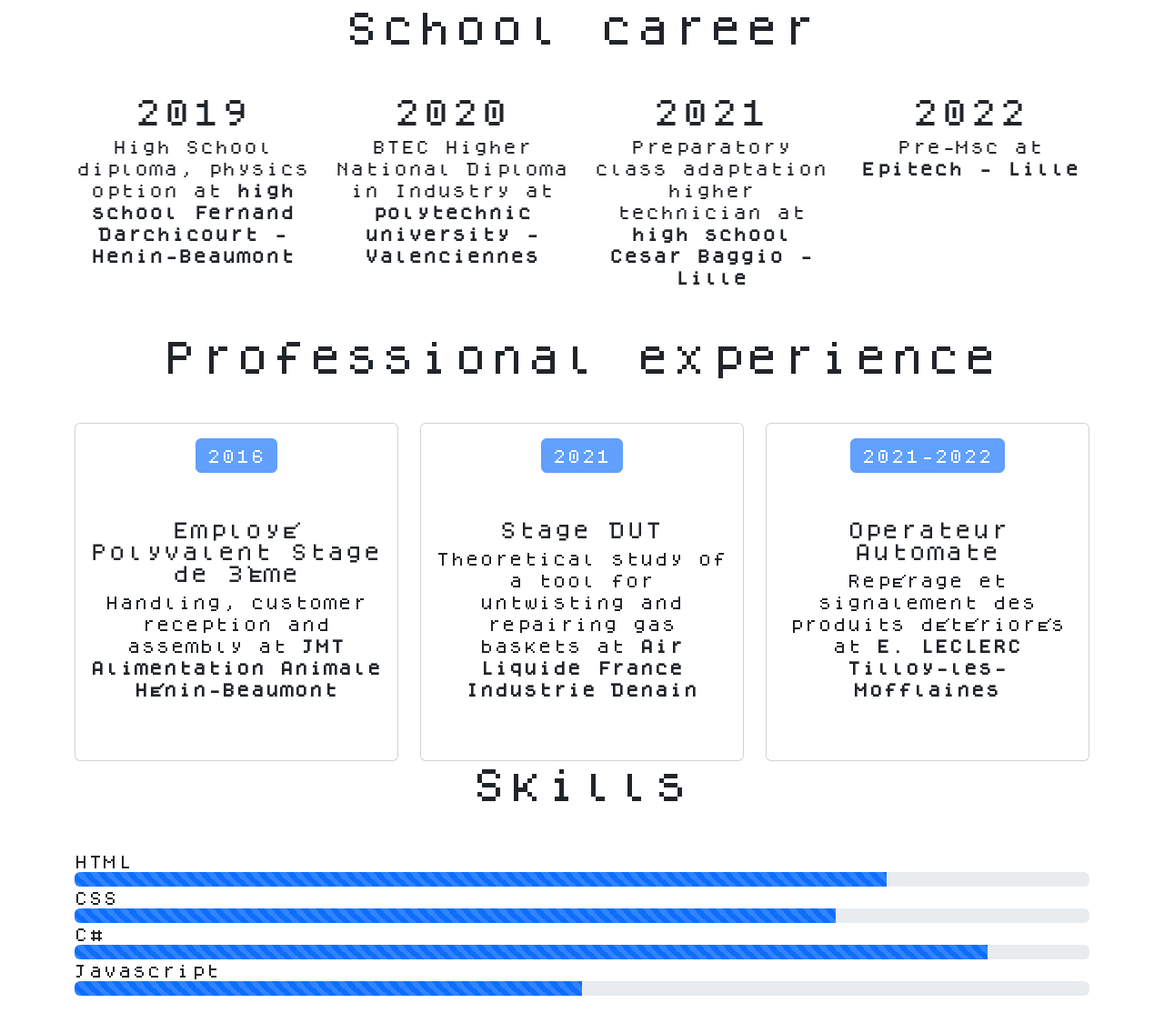
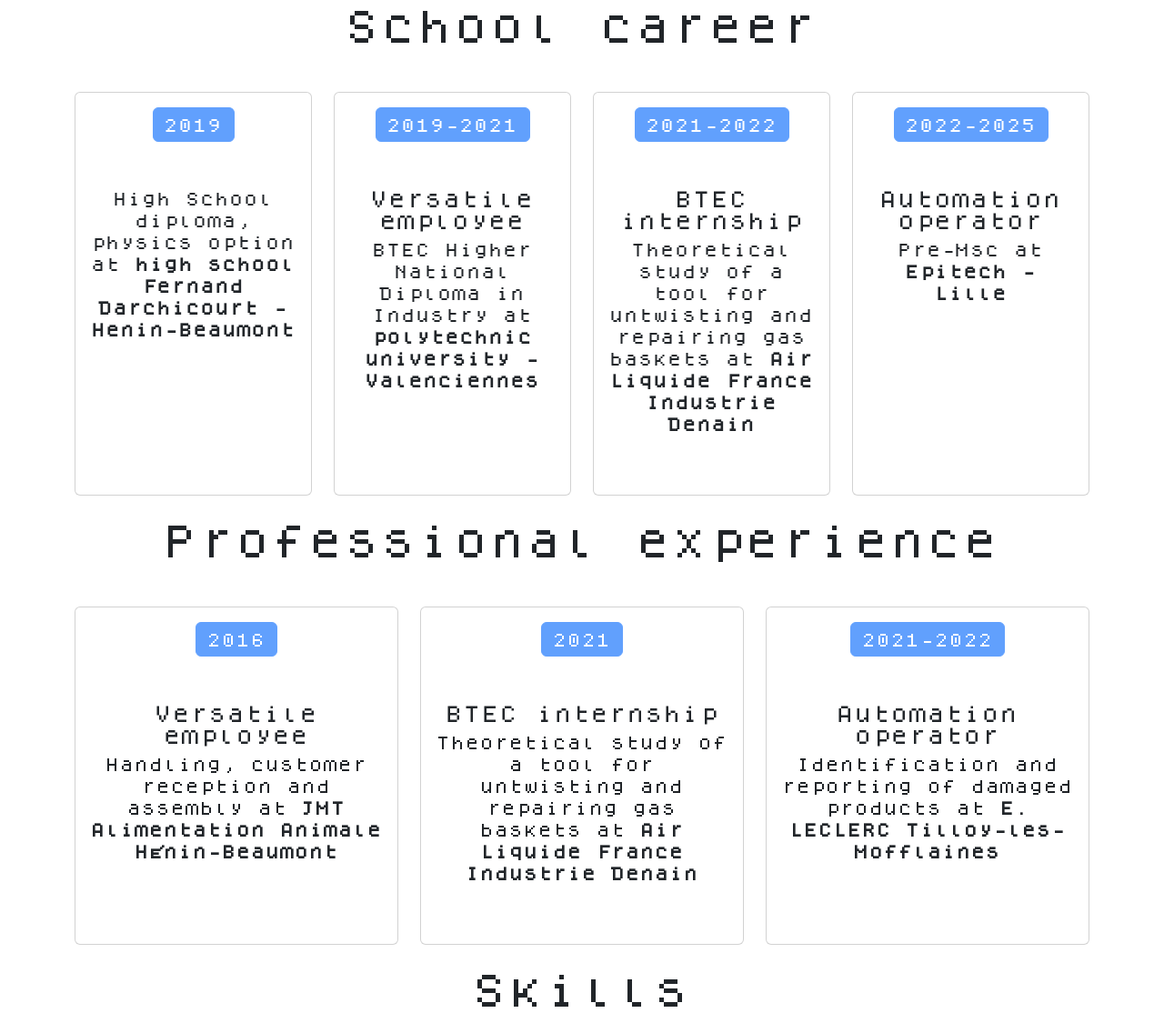
Before and after one commit to lavallemarcaurele/lavallemarcaurele.github.io, a plain HTML site: page creator.html in a window 1280 px wide. Shown: the part 670-1784 px from the top of the page at 91% size. Drawn offline with nearby package versions, Linux system fonts and the light colour scheme.

Commit message:
finished project

```diff
--- a/creator.html
+++ b/creator.html
@@ -8,6 +8,7 @@
     <link href="https://cdn.jsdelivr.net/npm/bootstrap@5.2.1/dist/css/bootstrap.min.css" rel="stylesheet"
         integrity="sha384-iYQeCzEYFbKjA/T2uDLTpkwGzCiq6soy8tYaI1GyVh/UjpbCx/TYkiZhlZB6+fzT" crossorigin="anonymous">
     <link rel="stylesheet" href="style.css">
+    <link rel="icon" href="asset/image/icon/zombi.png" />
     <title>Digital Resume</title>
 </head>
 
@@ -43,40 +44,71 @@
             <!--photo and resume-->
             <div class="row">
                 <div class="image col-xs-12 col-sm-12 col-md-6">
-                    <img src="asset/image/photo(1).jpg" class="img-fluid text-center" alt="photo" width="400">
+                    <img src="asset/image/photo(1).jpg" class="img-fluid img-thumbnail text-center" alt="photo"
+                        width="400">
                 </div>
 
                 <div class="align-self-center col-xs-12 col-sm-12 col-md-6">
                     <h1>Lavalle</h1>
                     <h1>Marc-Aurèle</h1>
                     <p class="pend">Pre-MSC student at Epitech Lille, passionate about creating video games and
-                        programming in general.</p>
+                        programming in general.
+                    </p>
                 </div>
             </div>
 
             <!--school career-->
-            <div class="row">
-                <h1 class="center">School career</h1>
-                <div class="col-xs-12 col-sm-6 col-md-3">
-                    <h2 class="center">2019</h2>
-                    <p>High School diploma, physics option at <strong>high school Fernand Darchicourt -
-                            Henin-Beaumont</strong></p>
+            <h1 class="center">School career</h1>
+
+            <div class="d-flex justify-content-center row">
+
+                <div class="col-xs-12 col-sm-6 col-lg-3">
+                    <div class="card" style="height:100%">
+                        <div class="card-body">
+                            <button type="button" class="btn btn-primary" disabled>2019</button>
+                            <p class="card-text">
+                                High School diploma, physics option at <strong>high school Fernand Darchicourt -
+                                    Henin-Beaumont</strong></p>
+                        </div>
+                    </div>
                 </div>
-                <div class="col-xs-12 col-sm-6 col-md-3">
-                    <h2 class="center">2020</h2>
-                    <p>BTEC Higher National Diploma in Industry at <strong>polytechnic university -
-                            Valenciennes</strong></p>
+
+                <div class="col-xs-12 col-sm-6 col-lg-3">
+                    <div class="card" style="height:100%">
+                        <div class="card-body">
+                            <button type="button" class="btn btn-primary" disabled>2019-2021</button>
+                            <h5 class="card-title">Versatile employee</h5>
+                            <p class="card-text">
+                                BTEC Higher National Diploma in Industry at <strong>polytechnic university -
+                                    Valenciennes</strong></p>
+                        </div>
+                    </div>
                 </div>
-                <div class="col-xs-12 col-sm-6 col-md-3">
-                    <h2 class="center">2021</h2>
-                    <p>Preparatory class adaptation higher technician at <strong>high school Cesar Baggio -
-                            Lille</strong></p>
+
+                <div class="col-xs-12 col-sm-6 col-lg-3">
+                    <div class="card" style="height:100%">
+                        <div class="card-body">
+                            <button type="button" class="btn btn-primary" disabled>2021-2022</button>
+                            <h5 class="card-title">BTEC internship</h5>
+                            <p class="card-text">
+                                Theoretical study of a tool for untwisting and repairing gas baskets
+                                at <strong>Air Liquide France Industrie Denain</strong></p>
+                        </div>
+                    </div>
                 </div>
-                <div class="col-xs-12 col-sm-6 col-md-3">
-                    <h2 class="center">2022</h2>
-                    <p>Pre-Msc at <strong>Epitech - Lille</strong></p>
+
+                <div class="col-xs-12 col-sm-6 col-lg-3">
+                    <div class="card" style="height:100%">
+                        <div class="card-body">
+                            <button type="button" class="btn btn-primary" disabled>2022-2025</button>
+                            <h5 class="card-title">Automation operator</h5>
+                            <p class="card-text">
+                                Pre-Msc at <strong>Epitech - Lille</strong></p>
+                        </div>
+                    </div>
                 </div>
             </div>
+            <br>
 
             <!--professional experience-->
             <h1 class="center">Professional experience</h1>
@@ -87,7 +119,7 @@
                     <div class="card" style="height:100%">
                         <div class="card-body">
                             <button type="button" class="btn btn-primary" disabled>2016</button>
-                            <h5 class="card-title">Employé Polyvalent Stage de 3ème</h5>
+                            <h5 class="card-title">Versatile employee</h5>
                             <p class="card-text">
                                 Handling, customer reception and assembly
                                 at <strong>JMT Alimentation Animale Hénin-Beaumont</strong></p>
@@ -99,7 +131,7 @@
                     <div class="card" style="height:100%">
                         <div class="card-body">
                             <button type="button" class="btn btn-primary" disabled>2021</button>
-                            <h5 class="card-title">Stage DUT</h5>
+                            <h5 class="card-title">BTEC internship</h5>
                             <p class="card-text">
                                 Theoretical study of a tool for untwisting and repairing gas baskets
                                 at <strong>Air Liquide France Industrie Denain</strong></p>
@@ -111,23 +143,23 @@
                     <div class="card" style="height:100%">
                         <div class="card-body">
                             <button type="button" class="btn btn-primary" disabled>2021-2022</button>
-                            <h5 class="card-title">Operateur Automate</h5>
+                            <h5 class="card-title">Automation operator</h5>
                             <p class="card-text">
-                                Repérage et signalement des produits détériorés
+                                Identification and reporting of damaged products
                                 at <strong>E. LECLERC Tilloy-les-Mofflaines</strong></p>
                         </div>
                     </div>
                 </div>
-
             </div>
+            <br>
 
             <!--Skills-->
-            <h1 id="skills" class="center">Skills</h1>
+            <h1 class="center">Skills</h1>
             <div class="text-start">
                 HTML
                 <div class="progress">
                     <div class="progress-bar progress-bar-striped progress-bar-animated" role="progressbar"
-                        aria-label="html aria-valuenow=" 80" aria-valuemin="0" aria-valuemax="100" style="width: 80%">
+                        aria-label="html aria-valuenow= 80" aria-valuemin="0" aria-valuemax="100" style="width: 80%">
                     </div>
                 </div>
             </div>
@@ -158,6 +190,15 @@
                         style="width: 50%"></div>
                 </div>
             </div>
+            <br>
+
+            <!--center of interest-->
+            <h1 class="center">Center of interest</h1>
+            <p>
+                Informatique-: Création de jeux vidéo sur Unity et formation en autodidacte via
+                Openclassroom, TryHackMe, FranceIOI...</p>
+            <p>Activités : Boxe anglaise, piano et jeu d'échec</p>
+            <p>Voyage : Russie</p>
         </div>
     </main>
 
@@ -175,6 +216,10 @@
                 <a class="btn btn-outline-light btn-floating m-1" href="https://github.com/lavallemarcaurele"
                     role="button">
                     >Github</a>
+
+                <!-- my resume -->
+                <a class="btn btn-outline-light btn-floating m-1" href="asset/CV.pdf" role="button">
+                    >Get my resume</a>
             </section>
         </div>
 
--- a/style.css
+++ b/style.css
@@ -33,6 +33,10 @@ p{
     margin-bottom: 50px;
 }
 
+.card{
+    margin-bottom: 50px;
+}
+
 /*text left or right on size>767*/
 .pstart{
     text-align: start;
@@ -54,6 +58,7 @@ footer{
     margin-top: 50px;
 }
 
+
 /*text left or right must be center on size<767*/
 @media only screen and (max-width: 767px) {
 
```
Also changed, not shown: contact.html (+10 -4 lines), index.html (+18 -19 lines), asset/image/Capture.PNG (added), asset/image/Capture2.PNG (added), asset/image/icon/zombi.png (added), asset/image/planks_oak.png (deleted), 4 other files.
